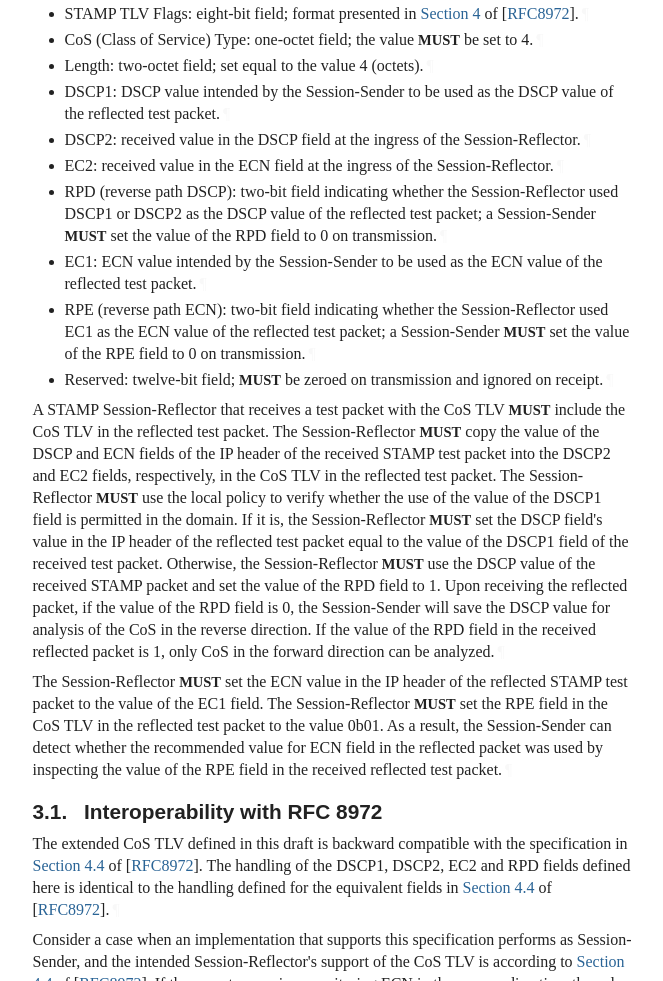
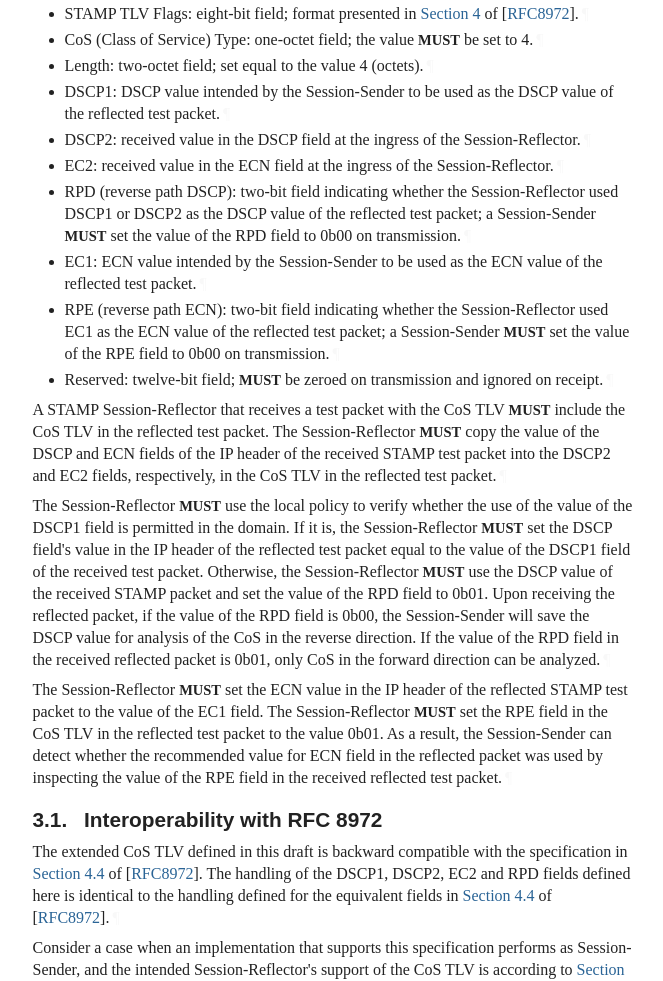
Before and after one commit to gwhiteCL/draft-whimir-ippm-stamp-cos-ecn, a plain HTML site: page draft-whimir-ippm-stamp-cos-ecn.html in a window 1280 px wide. Shown: the part 1710-2691 px from the top of the page, without its empty margins (92-755 px from the left). Drawn offline with Linux system fonts and the light colour scheme; a web font is replaced by a local one.

Commit message:
Script updating gh-pages from 8f0cdf0. [ci skip]

```diff
--- a/draft-whimir-ippm-stamp-cos-ecn.html
+++ b/draft-whimir-ippm-stamp-cos-ecn.html
@@ -1306,11 +1306,11 @@ svg :is([fill="white"], [fill^="#fff"]) {
 </li>
         <li class="normal" id="section-3-4.6">EC2: received value in the ECN field at the ingress of the Session-Reflector.<a href="#section-3-4.6" class="pilcrow">¶</a>
 </li>
-        <li class="normal" id="section-3-4.7">RPD (reverse path DSCP): two-bit field indicating whether the Session-Reflector used DSCP1 or DSCP2 as the DSCP value of the reflected test packet; a Session-Sender <span class="bcp14">MUST</span> set the value of the RPD field to 0 on transmission.<a href="#section-3-4.7" class="pilcrow">¶</a>
+        <li class="normal" id="section-3-4.7">RPD (reverse path DSCP): two-bit field indicating whether the Session-Reflector used DSCP1 or DSCP2 as the DSCP value of the reflected test packet; a Session-Sender <span class="bcp14">MUST</span> set the value of the RPD field to 0b00 on transmission.<a href="#section-3-4.7" class="pilcrow">¶</a>
 </li>
         <li class="normal" id="section-3-4.8">EC1: ECN value intended by the Session-Sender to be used as the ECN value of the reflected test packet.<a href="#section-3-4.8" class="pilcrow">¶</a>
 </li>
-        <li class="normal" id="section-3-4.9">RPE (reverse path ECN): two-bit field indicating whether the Session-Reflector used EC1 as the ECN value of the reflected test packet; a Session-Sender <span class="bcp14">MUST</span> set the value of the RPE field to 0 on transmission.<a href="#section-3-4.9" class="pilcrow">¶</a>
+        <li class="normal" id="section-3-4.9">RPE (reverse path ECN): two-bit field indicating whether the Session-Reflector used EC1 as the ECN value of the reflected test packet; a Session-Sender <span class="bcp14">MUST</span> set the value of the RPE field to 0b00 on transmission.<a href="#section-3-4.9" class="pilcrow">¶</a>
 </li>
         <li class="normal" id="section-3-4.10">Reserved: twelve-bit field; <span class="bcp14">MUST</span> be zeroed on transmission and ignored on receipt.<a href="#section-3-4.10" class="pilcrow">¶</a>
 </li>
@@ -1319,27 +1319,27 @@ svg :is([fill="white"], [fill^="#fff"]) {
       TLV <span class="bcp14">MUST</span> include the CoS TLV in the reflected test packet.
       The Session-Reflector <span class="bcp14">MUST</span> copy the value of the DSCP and ECN fields of
       the IP header of the received STAMP test packet into the DSCP2 and EC2
-      fields, respectively, in the CoS TLV in the reflected test packet.
-      The Session-Reflector <span class="bcp14">MUST</span> use the local policy to verify whether the
+      fields, respectively, in the CoS TLV in the reflected test packet.<a href="#section-3-5" class="pilcrow">¶</a></p>
+<p id="section-3-6">The Session-Reflector <span class="bcp14">MUST</span> use the local policy to verify whether the
       use of the value of the DSCP1 field is permitted in the domain.
       If it is, the Session-Reflector <span class="bcp14">MUST</span> set the DSCP field's value in the
       IP header of the reflected test packet equal to the value of the DSCP1
       field of the received test packet.
       Otherwise, the Session-Reflector <span class="bcp14">MUST</span> use the DSCP value of the received
-      STAMP packet and set the value of the RPD field to 1.
-      Upon receiving the reflected packet, if the value of the RPD field is 0,
+      STAMP packet and set the value of the RPD field to 0b01.
+      Upon receiving the reflected packet, if the value of the RPD field is 0b00,
       the Session-Sender will save the DSCP value for analysis of the CoS in
       the reverse direction.
-      If the value of the RPD field in the received reflected packet is 1, only
-      CoS in the forward direction can be analyzed.<a href="#section-3-5" class="pilcrow">¶</a></p>
-<p id="section-3-6">The Session-Reflector <span class="bcp14">MUST</span> set the ECN value in the IP header of the
+      If the value of the RPD field in the received reflected packet is 0b01, only
+      CoS in the forward direction can be analyzed.<a href="#section-3-6" class="pilcrow">¶</a></p>
+<p id="section-3-7">The Session-Reflector <span class="bcp14">MUST</span> set the ECN value in the IP header of the
       reflected STAMP test packet to the value of the EC1 field.
       The Session-Reflector <span class="bcp14">MUST</span> set the RPE field in the CoS TLV in the
       reflected test packet to the value 0b01.
       As a result, the Session-Sender can detect whether the recommended
       value for ECN field in the reflected packet was used by
       inspecting the value of the RPE field in the received
-      reflected test packet.<a href="#section-3-6" class="pilcrow">¶</a></p>
+      reflected test packet.<a href="#section-3-7" class="pilcrow">¶</a></p>
 <section id="section-3.1">
         <h3 id="name-interoperability-with-rfc-8">
 <a href="#section-3.1" class="section-number selfRef">3.1. </a><a href="#name-interoperability-with-rfc-8" class="section-name selfRef">Interoperability with RFC 8972</a>
```
Also changed, not shown: draft-whimir-ippm-stamp-cos-ecn.txt.
